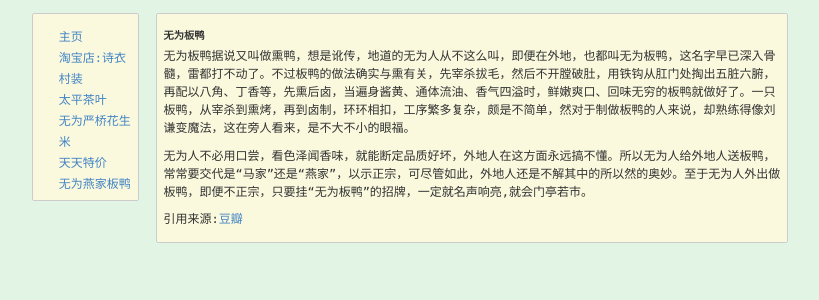
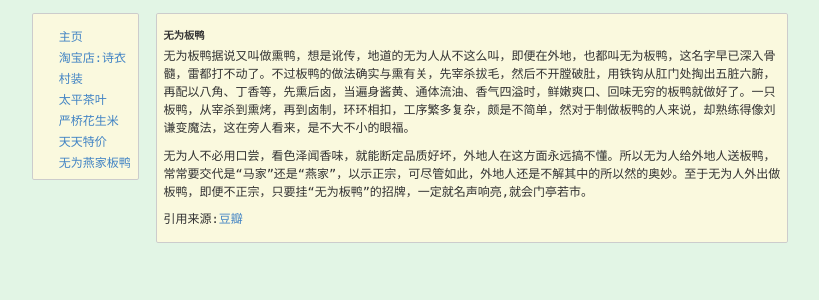
Before and after one commit to poetryvillage/poetryvillage.github.io, a Jekyll site: the page built from _posts/2014-03-28-wuweiduck.md, in a window 1280 px wide. Shown: the top 300 px of the page, without its empty margins (230-1049 px from the left). Built offline with Jekyll 4.4.1, drawn with Linux system fonts in a browser that asks for light colours.

Commit message:
Update default.html

```diff
--- a/_layouts/default.html
+++ b/_layouts/default.html
@@ -20,7 +20,7 @@
   <li><a href="/index.html">主页</a></li>
   <li><a href="http://shop108531678.taobao.com/shop/view_shop-5d8c19a084b562e797d66607577699d0.htm?ref=&ali_trackid=2:mm_30110973_0_0:140528544_43_1679059214&">淘宝店:诗衣村装</a></li>
   <li><a href="http://re.taobao.com/eauction?e=0zEu0P1kg8XebLdhAWchHOstw8vDJOnfAUuPt4hhrd%2BLltG5xFicOSZqewpHPyZzQ9nxhbXYRDhBJcculawEPE6KFH5aX4K5Ww2DEfiaaXmB3ujUJI0OeA%3D%3D&ptype=100010&clk1=eedfea5463508a213c54192ebb8c59cb&upsid=eedfea5463508a213c54192ebb8c59cb&spm=a1z10.5.w5002-5538028968.5.pCdiPI">太平茶叶</a></li>
-  <li><a href="http://re.taobao.com/eauction?e=Wk8G0HP0vK8jmraEDZVrLhftMAySXAkxWAcyj9ixhNeLltG5xFicOSZqewpHPyZzQ9nxhbXYRDgF8bg8UYyGjoiJ%2FENcFD8wmShJbliZj%2FaB3ujUJI0OeA%3D%3D&ptype=100010&clk1=2a2f8b64082ece8f43d76ccf685e5168&upsid=2a2f8b64082ece8f43d76ccf685e5168&spm=a1z10.5.w5002-5538028968.8.pCdiPI">无为严桥花生米</a></li>
+  <li><a href="http://re.taobao.com/eauction?e=Wk8G0HP0vK8jmraEDZVrLhftMAySXAkxWAcyj9ixhNeLltG5xFicOSZqewpHPyZzQ9nxhbXYRDgF8bg8UYyGjoiJ%2FENcFD8wmShJbliZj%2FaB3ujUJI0OeA%3D%3D&ptype=100010&clk1=2a2f8b64082ece8f43d76ccf685e5168&upsid=2a2f8b64082ece8f43d76ccf685e5168&spm=a1z10.5.w5002-5538028968.8.pCdiPI">严桥花生米</a></li>
   <li><a href="http://shop108531678.taobao.com/category-889809194.htm?spm=a1z10.1.0.0.uuxuFl&search=y&catName=%CC%EC%CC%EC%CC%D8%BC%DB">天天特价</a></li>
   <li><a href="http://re.taobao.com/eauction?e=vlqGUknqAKPebLdhAWchHLb%2FKVyeTLQ8Fu3EMYlpHq%2BLltG5xFicOSZqewpHPyZzQ9nxhbXYRDgF8bg8UYyGjoiJ%2FENcFD8wmShJbliZj%2FaB3ujUJI0OeA%3D%3D&ptype=100010&clk1=ff4556179c9b1b6ef7b359c2da5147ce&upsid=ff4556179c9b1b6ef7b359c2da5147ce&spm=a1z10.5.w5002-5538028968.9.pCdiPI">无为燕家板鸭</a></li>
   </ul>
```
